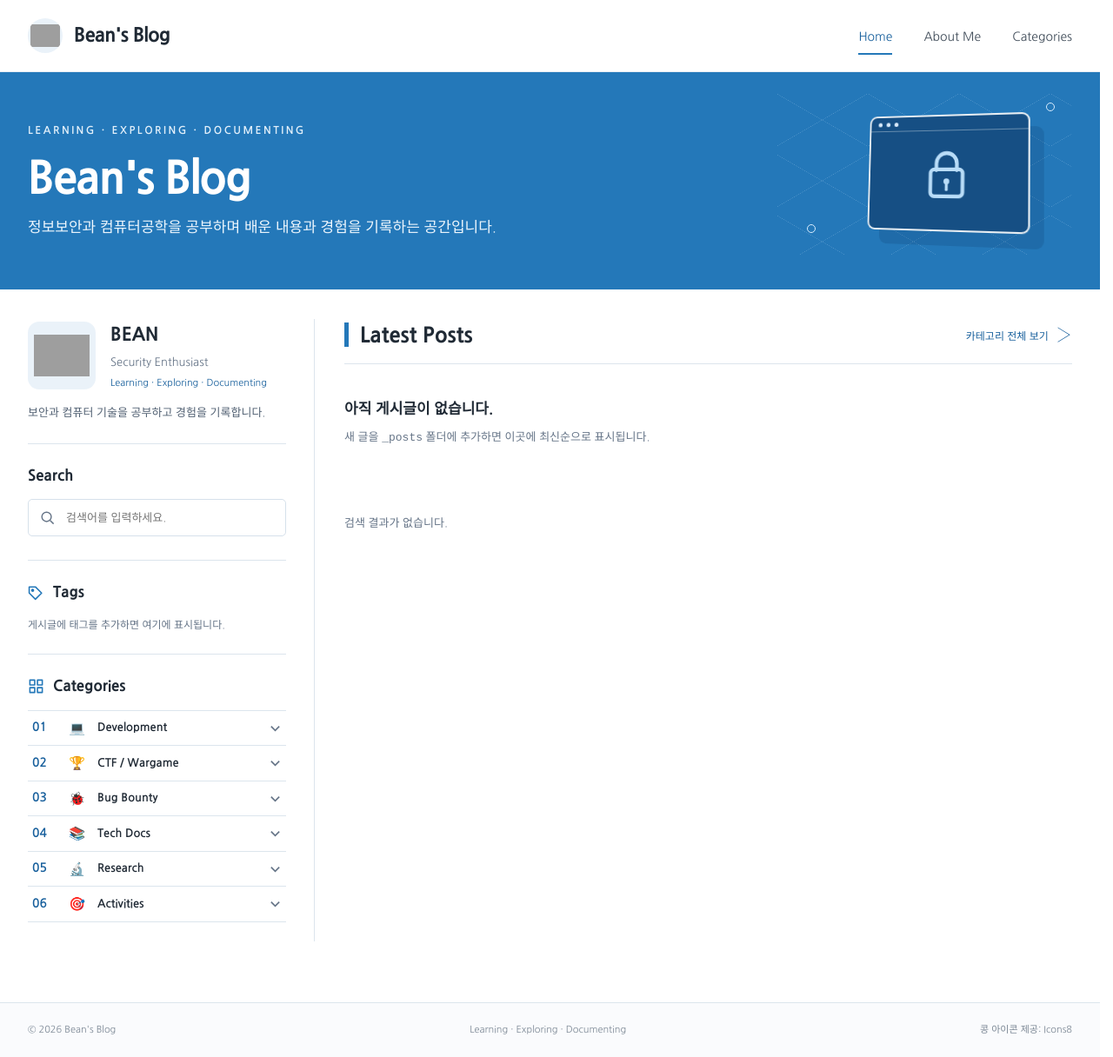
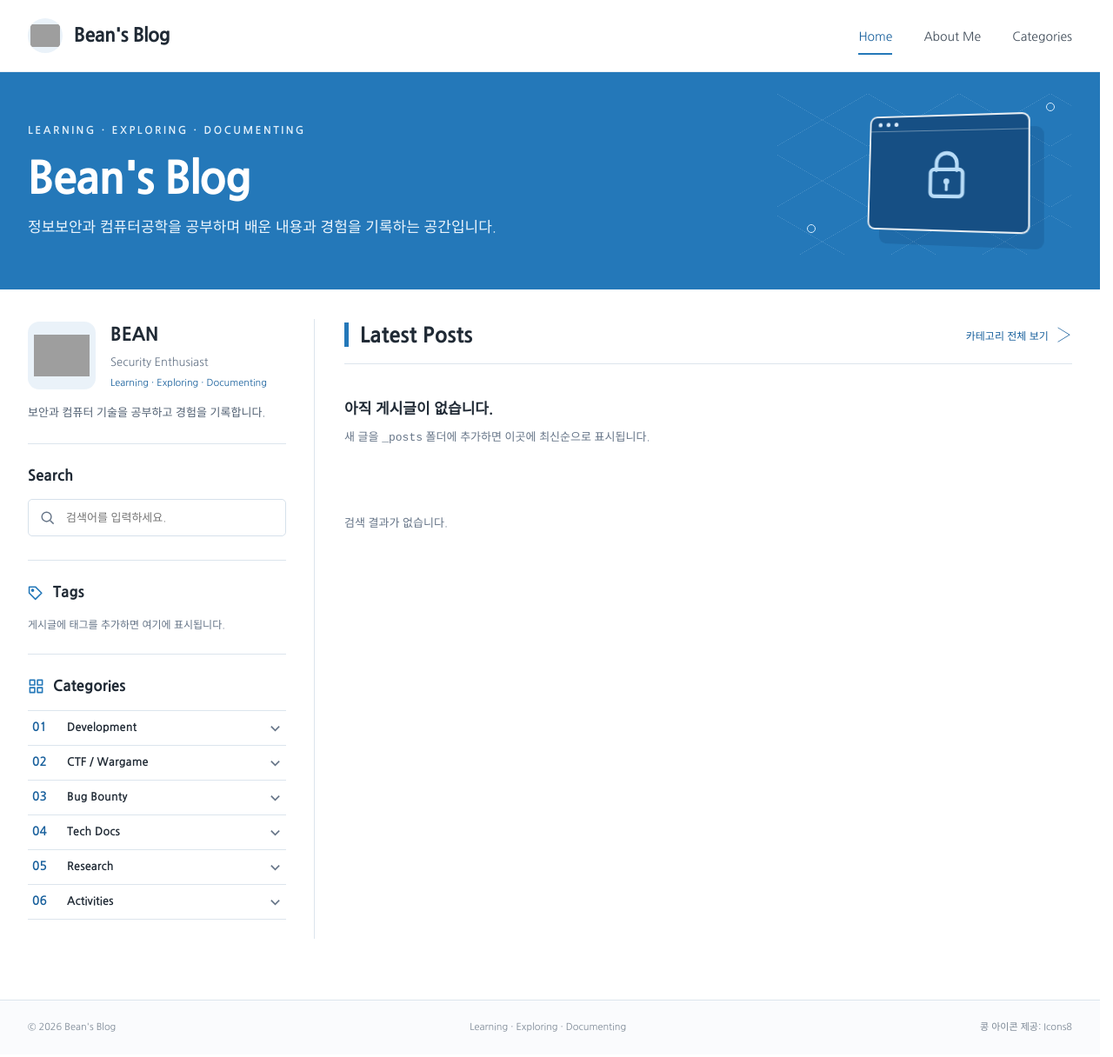
Before and after one commit to BEAN-CMD418/bean-cmd418.github.io, a Jekyll site: the page built from index.md, in a window 1280 px wide. Shown: the whole page at 87% size. Built offline with Jekyll 4.4.1, drawn with Linux system fonts in a browser that asks for light colours; some web fonts are replaced; grey boxes are pictures that could not be loaded.

Commit message:
Remove category emojis from home category list

```diff
--- a/_layouts/home.html
+++ b/_layouts/home.html
@@ -50,7 +50,6 @@ layout: default
           <details class="category-node">
             <summary>
               <span class="category-number">{{ category.id }}</span>
-              <span class="category-icon" aria-hidden="true">{{ category.icon }}</span>
               <span class="category-name">{{ category.title }}</span>
               <svg class="category-chevron" viewBox="0 0 16 16" aria-hidden="true"><path d="m3 6 5 5 5-5"></path></svg>
             </summary>
```
